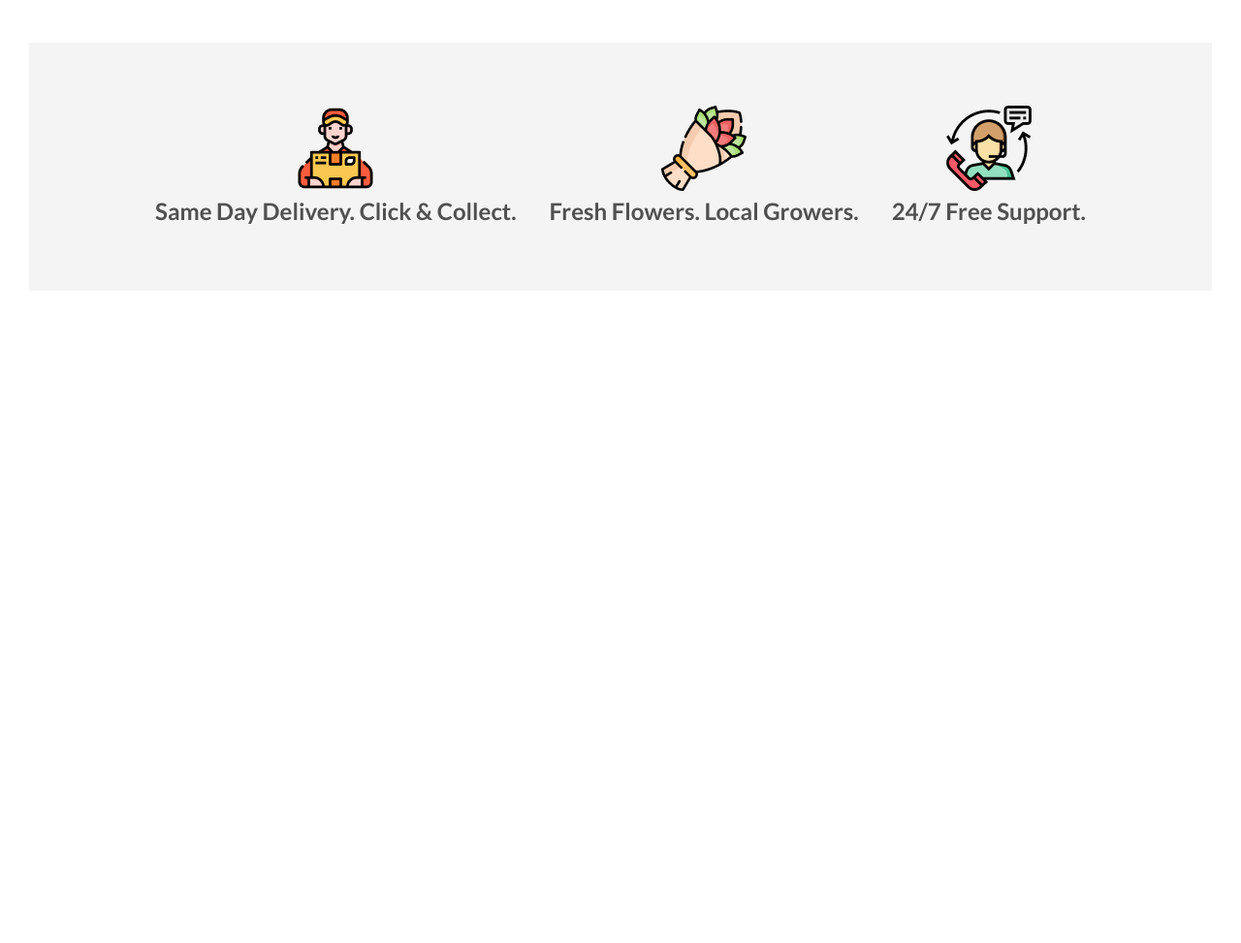
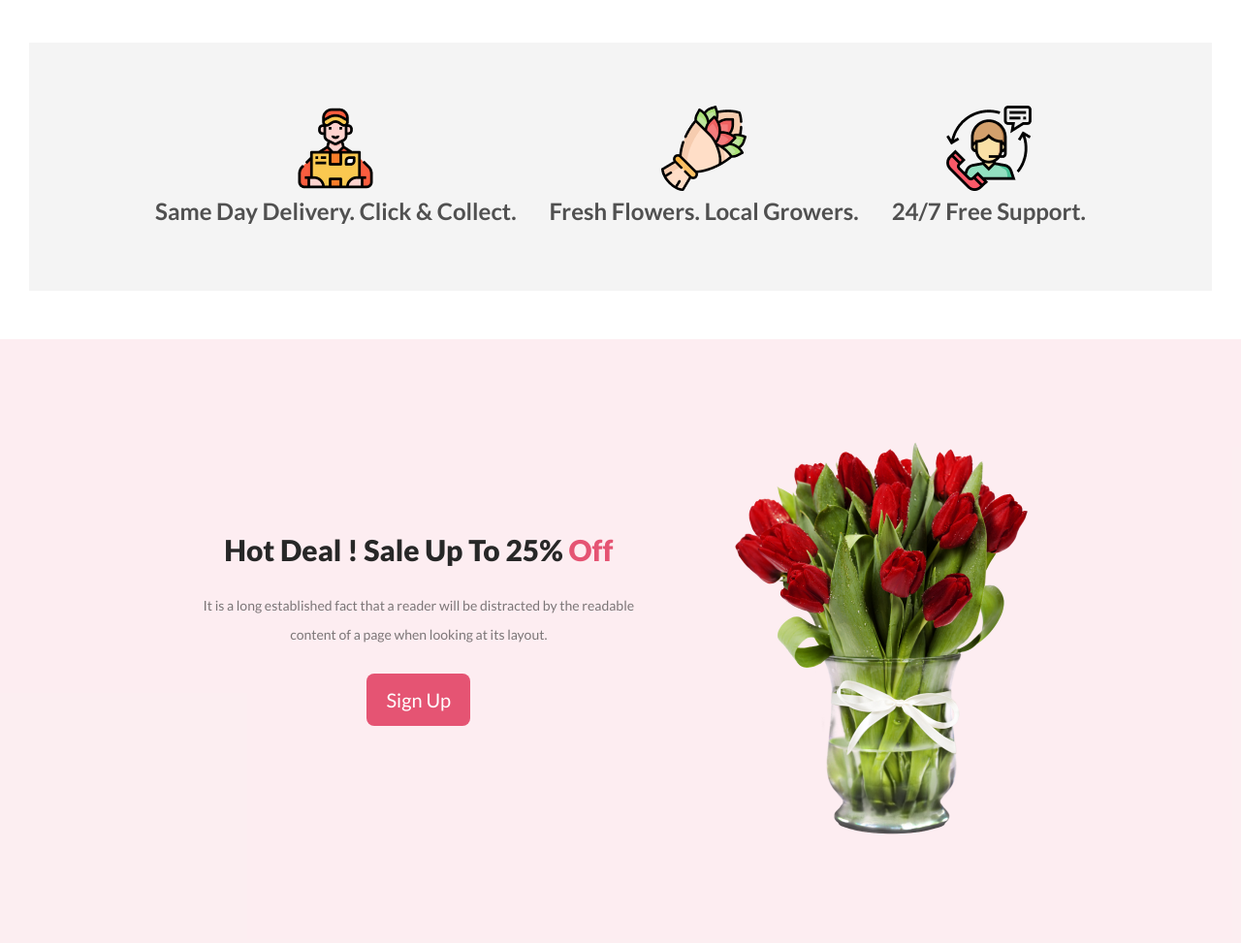
Before and after one commit to monircom/online-flower-shop, a plain HTML site: page index.html in a window 1280 px wide. Shown: the part 1572-2545 px from the top of the page at 97% size. Before the commit the page ends 1872 px from the top, so only its background shows below. Drawn offline with Linux system fonts and the light colour scheme.

Commit message:
added hot-deal section

```diff
--- a/index.html
+++ b/index.html
@@ -42,13 +42,13 @@
                 </div>
                 <div class="flower">
                     <div class="flower-img blue">
-                        <img src="images/pngwing 7.png" alt="">
+                        <img src="images/pngwing 5.png" alt="">
                     </div>
                     <p>Pink Flower Tree</p>
                 </div>
                 <div class="flower">
                     <div class="flower-img green">
-                        <img src="images/pngwing 8.png" alt="">
+                        <img src="images/pngwing 7.png" alt="">
                     </div>
                     <p>Pink Flower Tree</p>
                 </div>
@@ -82,6 +82,20 @@
 
     </section>
 
+    <section id="hot-deal">
+        <div class="container hot-deal-main">
+            <div class="hot-deal-text">
+                <h2>Hot Deal ! Sale Up To 25% <span class="important">Off</span></h2>
+                <p>It is a long established fact that a reader will be distracted by the readable content of a page when looking at its layout.</p>
+                <button class="btn-primary">Sign Up</button>
+            </div>
+            <div class="hot-deal-img">
+                    <img src="images/pngwing 8.png" alt="">
+            </div>
+
+        </div>
+    </section>
+
 </body>
 
 </html>
--- a/styles/style.css
+++ b/styles/style.css
@@ -37,7 +37,8 @@ button:hover {
 
 /* header style */
 
-header {
+header,
+#hot-deal {
     background: rgba(229, 84, 115, 0.10);
 }
 
@@ -136,25 +137,73 @@ header {
     text-decoration-line: underline;
 }
 
-#service .container{
+#service .container {
     text-align: center;
     background: rgba(39, 39, 39, 0.05);
     display: flex;
-
     justify-content: space-between;
-
     padding: 65px 130px 65px 130px;
+    margin-bottom: 50px;
 
 
 }
 
 
 
-.services p{
-color: rgba(39, 39, 39, 0.80);
-text-align: center;
-font-size: 24px;
-font-style: normal;
-font-weight: 600;
-line-height: 35px; /* 145.833% */
+.services p {
+    color: rgba(39, 39, 39, 0.80);
+    text-align: center;
+    font-size: 24px;
+    font-style: normal;
+    font-weight: 600;
+    line-height: 35px;
+    /* 145.833% */
 }
+
+
+/* hot-deal style */
+
+.hot-deal-main {
+    display: flex;
+    justify-content: space-around;
+    align-items: center;
+    padding: 100px 0;
+}
+
+#hot-deal .hot-deal-text {
+    width: 75%;
+    max-width: 445px;
+    text-align: center;
+
+}
+
+#hot-deal .hot-deal-text * {
+    margin-bottom: 25px;
+}
+
+#hot-deal .hot-deal-text h2 {
+    color: #272727;
+    font-size: 30px;
+    font-weight: 800;
+
+}
+
+#hot-deal .hot-deal-text h2 .important {
+    color: #E55473;
+
+}
+
+#hot-deal .hot-deal-text p {
+    color: rgba(39, 39, 39, 0.60);
+    text-align: center;
+    font-size: 14px;
+
+    font-weight: 400;
+    line-height: 30px;
+    /* 166.667% */
+}
+
+#hot-deal .hot-deal-img{
+    width: 100%;
+    max-width: 318px;
+}
```
